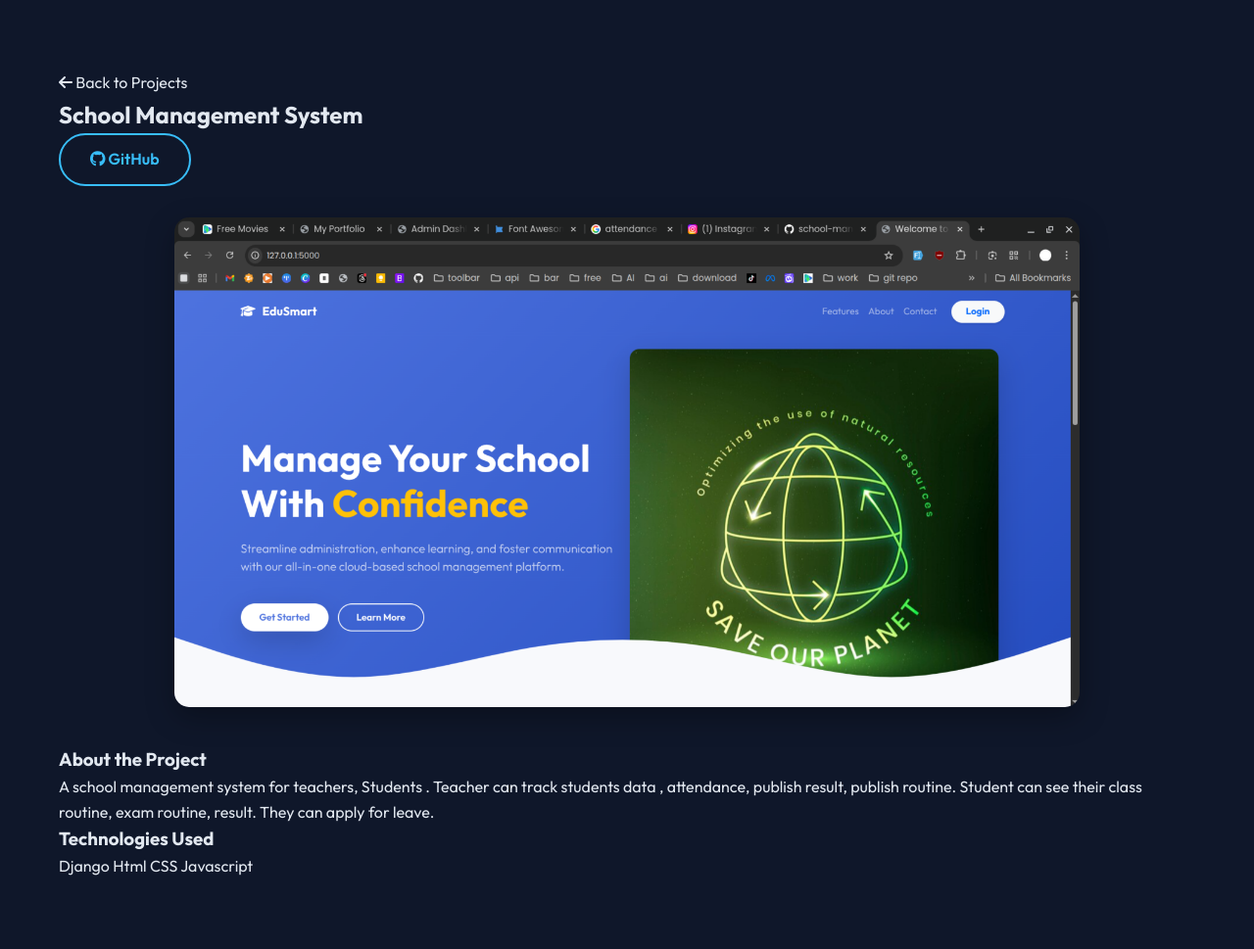
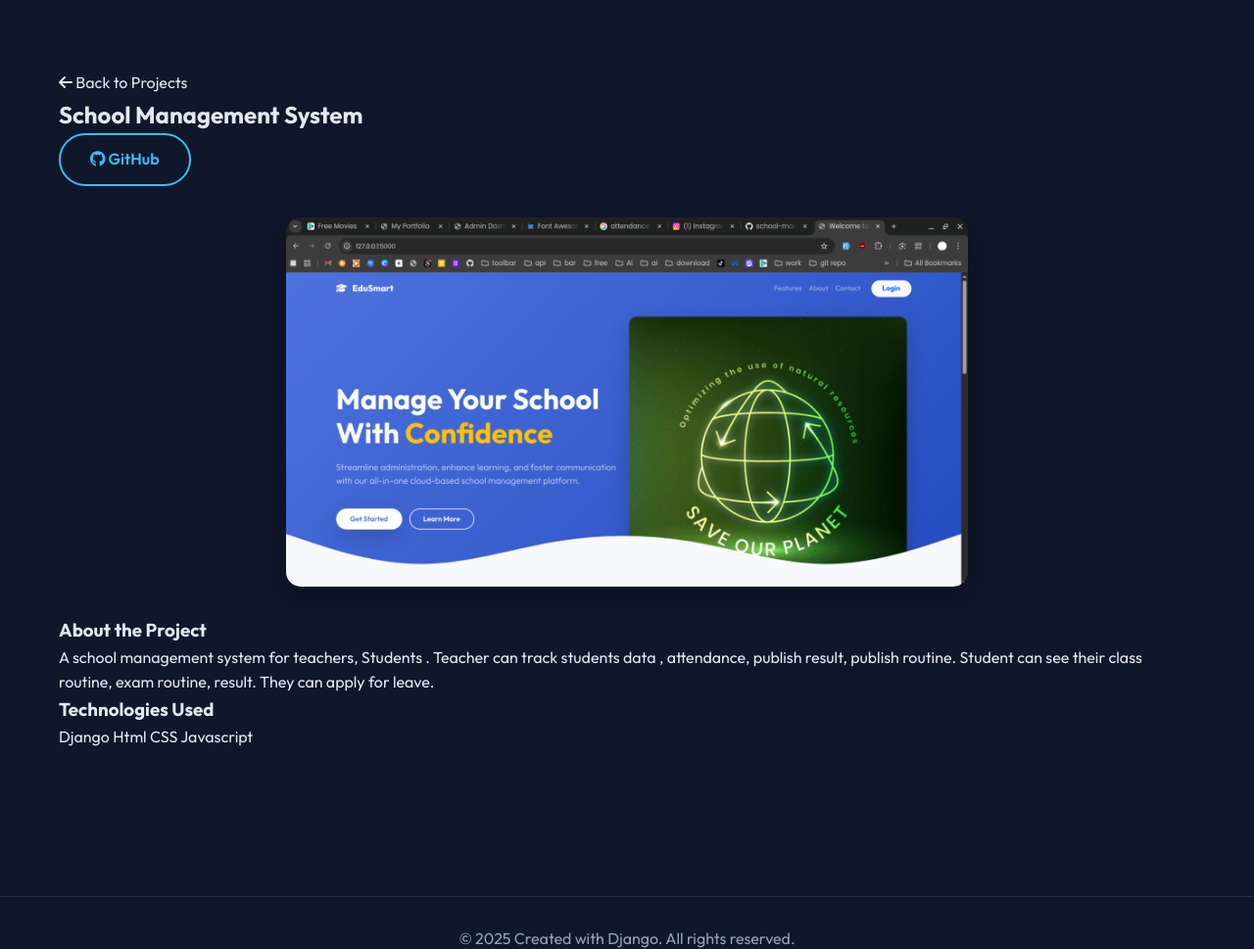
Before and after one commit to tafimofficial/portfolio, a Django app: page /project/1/ in a window 1280 px wide. Shown: the part 78-1047 px from the top of the page at 98% size. Run offline with Django 4.2, Linux system fonts and the light colour scheme; data comes from the database, SQL or seed files in the repository.

Commit message:
Enhance project detail page with image styling
Added CSS styles for project detail image layout and responsiveness.

```diff
--- a/portfolio/templates/portfolio/project_detail.html
+++ b/portfolio/templates/portfolio/project_detail.html
@@ -4,7 +4,25 @@
 
 {% block content %}
 <style>
+    .detail-image {
+        display: flex;
+        justify-content: center;
+        align-items: center;
+        margin-bottom: 30px;
+    }
+
+.detail-image img {
+height: auto;
+width: 60%;
+max-width: 100%;
+max-height: 500px;
+border-radius: 15px;
+box-shadow: 0 10px 30px rgba(0, 0, 0, 0.3);
+object-fit: contain;
+}
+
     @media screen and (max-width: 768px) {
+
         .detail-image img {
             width: 100% !important;
             height: auto !important;
```
